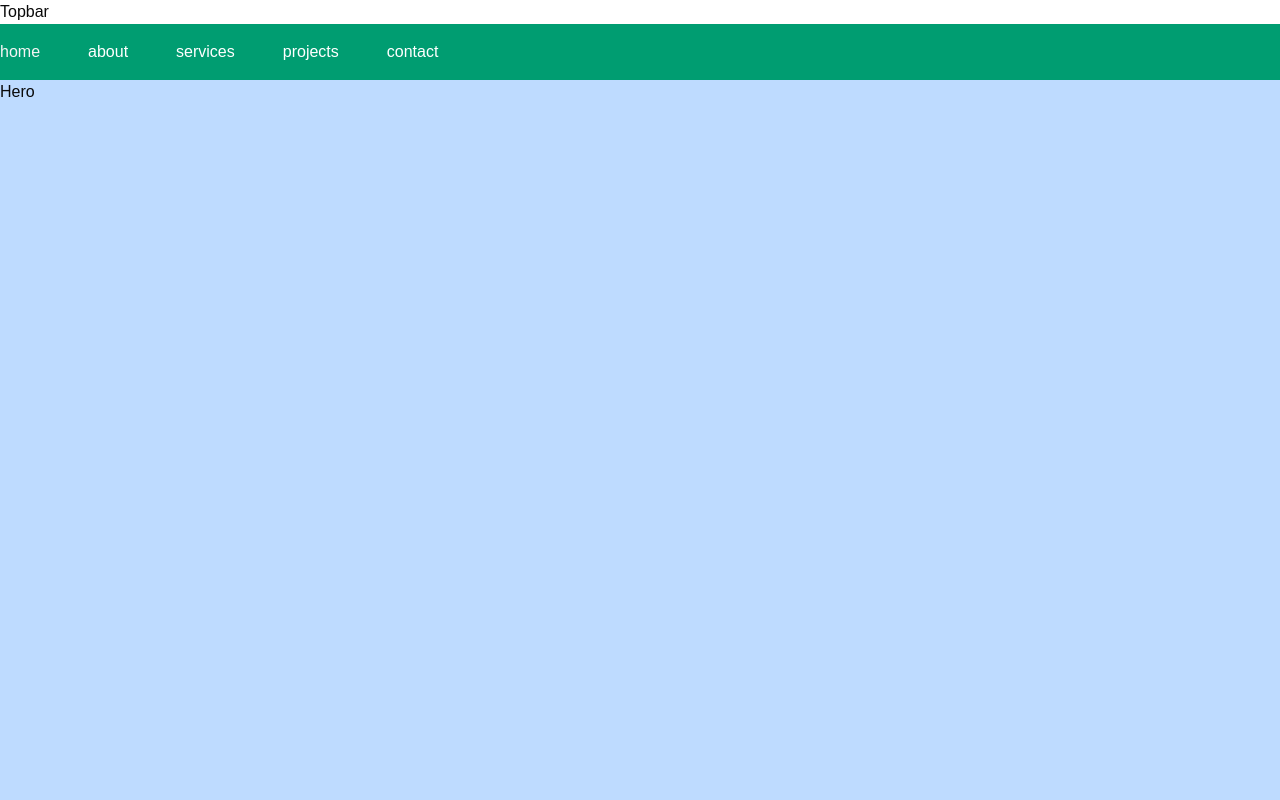
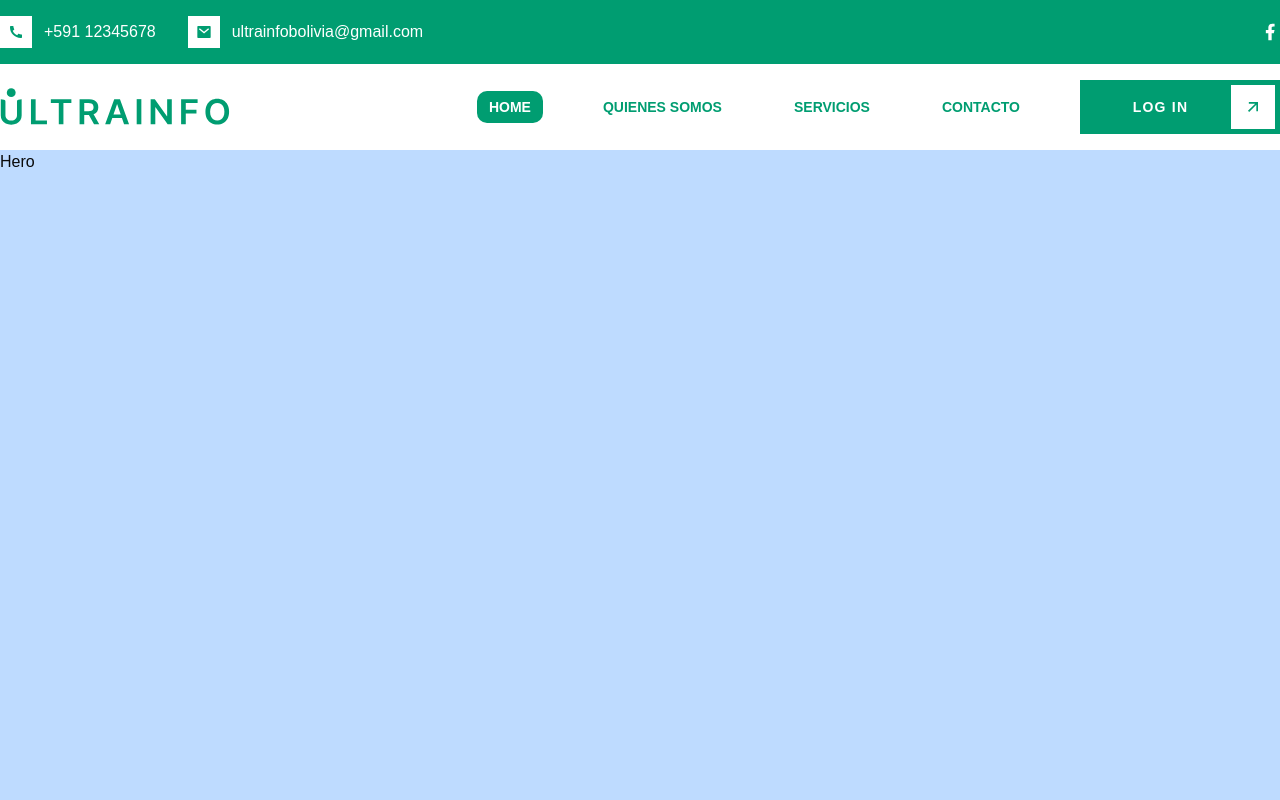
Before and after one commit to LuisNunezVela/ultrainfo-next, a Next.js app: page / in a window 1280 px wide. Shown: the top 800 px of the page. Built offline with nearby package versions, Linux system fonts and the light colour scheme.

Commit message:
design changes - header finished

```diff
--- a/package.json
+++ b/package.json
@@ -18,6 +18,7 @@
     "next": "15.3.5",
     "react": "^19.0.0",
     "react-dom": "^19.0.0",
+    "react-icons": "^5.5.0",
     "react-scroll": "^1.9.3",
     "tailwind-merge": "^3.3.1"
   },
--- a/src/app/globals.css
+++ b/src/app/globals.css
@@ -33,6 +33,10 @@
   --color-secondary: var(--secondary);
   --color-primary-foreground: var(--primary-foreground);
   --color-primary: var(--primary);
+  --color-verde: var(--verde);
+  --color-blanco: var(--blanco);
+  --color-gris: var(--gris);
+  --color-negro: var(--negro);
   --color-popover-foreground: var(--popover-foreground);
   --color-popover: var(--popover);
   --color-card-foreground: var(--card-foreground);
@@ -44,7 +48,10 @@
 }
 
 :root {
-
+  --verde: #009D71;
+  --blanco: #FFFFFF;
+  --gris: #F0F0F0;
+  --negro: #3d3b3d;
   --font-geist-sans: "Geist Sans", sans-serif;
   --radius: 0.625rem;
   --background: #ffffff;
@@ -53,7 +60,7 @@
   --card-foreground: oklch(0.145 0 0);
   --popover: oklch(1 0 0);
   --popover-foreground: oklch(0.145 0 0);
-  --primary: #009D71;
+  --primary: #000000; /* color de proyecto - antes negro */
   --primary-foreground: oklch(0.985 0 0);
   --secondary: oklch(0.97 0 0);
   --secondary-foreground: oklch(0.205 0 0);
@@ -81,6 +88,9 @@
 }
 
 .dark {
+  --verde: #009D71;
+  --blanco: #FFFFFF;
+  --gris: #F0F0F0;
   --font-geist-sans: "Geist Sans", sans-serif;
   --background: oklch(0.145 0 0);
   --foreground: oklch(0.985 0 0);
--- a/src/components/Contact.jsx
+++ b/src/components/Contact.jsx
@@ -2,7 +2,7 @@ import React from 'react'
 
 const Contact = () => {
   return (
-    <div className="h-screen bg-pink-200">
+    <div className="h-screen bg-pink-200" id="contact">
       Contact
     </div>
   )
--- a/src/components/Header.jsx
+++ b/src/components/Header.jsx
@@ -1,33 +1,47 @@
 "use client";
 
+import { RiArrowRightUpLine } from 'react-icons/ri';
 import {Link as ScrollLink} from 'react-scroll'
+import Logo from './Logo';
 
 const links = [
   {name: 'home', to: 'home'},
-  {name: 'about', to: 'about'},
-  {name: 'services', to: 'services'},
-  {name: 'projects', to: 'projects'},
-  {name: 'contact', to: 'contact'},]
+  {name: 'quienes somos', to: 'about'},
+  {name: 'servicios', to: 'services'},
+  {name: 'contacto', to: 'contact'},]
 
 const Header = () => {
   return (
-    <header className="bg-primary py-4 sticky top-0">
+    <header className="bg-blanco py-4 sticky top-0">
         <div className="container mx-auto">
-            <ul className="flex gap-12 text-white">
+          <div className="flex items-center justify-between">
+            <Logo />
+            <nav className="hidden xl:flex items-center gap-12">
+              <ul className="flex gap-4 text-white">
                 {links.map((link, index) => {
-                return (<li key={index}>
+                  return (
+                  <li key={index} className="text-verde text-sm uppercase font-primary font-bold tracking=[1.2px] after:mx-4 last:after:content-none after:text-verde">
                       <ScrollLink
                           to={link.to}
                           smooth
                           spy
-                        className="cursor-pointer"
-                        activeClass="text-accent"
+                          className="cursor-pointer py-2 px-3 rounded-lg transition-all duration-100"
+                          activeClass="text-blanco bg-verde"
                       >
                           {link.name}
                           </ScrollLink>
                   </li>);
                 })}
               </ul>
+              <button className="w-[200px] h-[54px] py-[5px] pl-[10px] pr-[5px] flex items-center justify-between min-w-[200px] group bg-verde">
+                <div className="flex-1 text-center tracking-[1.2px] font-primary font-bold text-blanco text-sm uppercase">log in
+                </div>
+                <div className="w-11 h-11 bg-blanco flex items-center justify-center">
+                  <RiArrowRightUpLine className="text-verde text-xl group-hover:rotate-45 transition-all duration-200" />
+                </div>
+              </button>
+            </nav>
+          </div>
         </div>
     </header>
   );
--- /dev/null
+++ b/src/components/Logo.jsx
@@ -0,0 +1,13 @@
+import React from 'react'
+import Image from 'next/image'
+import Link from 'next/link'
+
+const Logo = () => {
+  return (
+    <Link href="">
+        <Image src="/Ultrainfo.svg" width={230} height={48} alt="UltraInfo logo" />
+    </Link>
+  )
+}
+
+export default Logo
--- a/src/components/Services.jsx
+++ b/src/components/Services.jsx
@@ -2,7 +2,7 @@ import React from 'react'
 
 const Services = () => {
   return (
-    <div className="h-screen bg-green-200">
+    <div className="h-screen bg-green-200" id="services">
       Services
     </div>
   )
--- /dev/null
+++ b/src/components/Socials.jsx
@@ -0,0 +1,28 @@
+import React from 'react'
+import Link from 'next/link';
+
+import {RiFacebookFill} from 'react-icons/ri'
+
+const socials= [
+    {
+        icon: <RiFacebookFill />,
+        path: 'https://www.facebook.com/fernando.nunezvelacarvalho/',
+    },
+];
+
+
+const Socials = ({containerStyles, iconStyles}) => {
+  return (
+    <div className={`${containerStyles}`}>
+      {socials.map((item, index) => {
+        return (
+            <Link href={item.path} key={index} className={`${iconStyles}`}>
+            {item.icon}
+            </Link>
+        );
+      })}
+    </div>
+  );
+};
+
+export default Socials;
--- a/src/components/Topbar.jsx
+++ b/src/components/Topbar.jsx
@@ -1,10 +1,36 @@
 import React from 'react'
+import { RiPhoneFill, RiMailFill } from 'react-icons/ri'
+import Socials from './Socials'
 
 const Topbar = () => {
   return (
-    <div id="home">
-      Topbar
-    </div>
+    <section className="py-4 xl:h-16 xl:py-0 bg-gradient-to-t from-[#009D71] to-[#009D71] flex items-center" id="home">
+      <div className="container mx-auto">
+        <div className="flex flex-col lg:flex-row items-center justify-between gap-6">
+          <div className="hidden xl:flex items-center gap-8">
+            <div className="flex items-center gap-3">
+              <div className="w-8 h-8 bg-blanco text-verde flex items-center justify-center">
+                <RiPhoneFill />
+              </div>
+              <p className="font-medium text-blanco">+591 12345678</p>
+            </div>
+            <div className="flex items-center gap-3">
+              <div className="w-8 h-8 bg-blanco text-verde flex items-center justify-center">
+                  <RiMailFill />
+              </div>
+              <p className="font-medium text-blanco">ultrainfobolivia@gmail.com</p>
+            </div>
+          </div>
+          <div>
+            <Socials
+            containerStyles="flex items-center gap-8 mx-auto xl:mx-0 text-xl"
+            iconStyles="text-blanco"
+            />
+          </div>
+
+        </div>
+      </div>
+    </section>
   )
 }
 
--- a/src/components/Work.jsx
+++ b/src/components/Work.jsx
@@ -2,7 +2,7 @@ import React from 'react'
 
 const Work = () => {
   return (
-    <div className="h-screen bg-yellow-200">
+    <div className="h-screen bg-yellow-200" id="projects">
       Work
     </div>
   )
```
Also changed, not shown: public/Ultrainfo.svg (added), 1 other file (tests, documents, lock files or other folders). Lines whose indentation alone changed are shown as unchanged.
